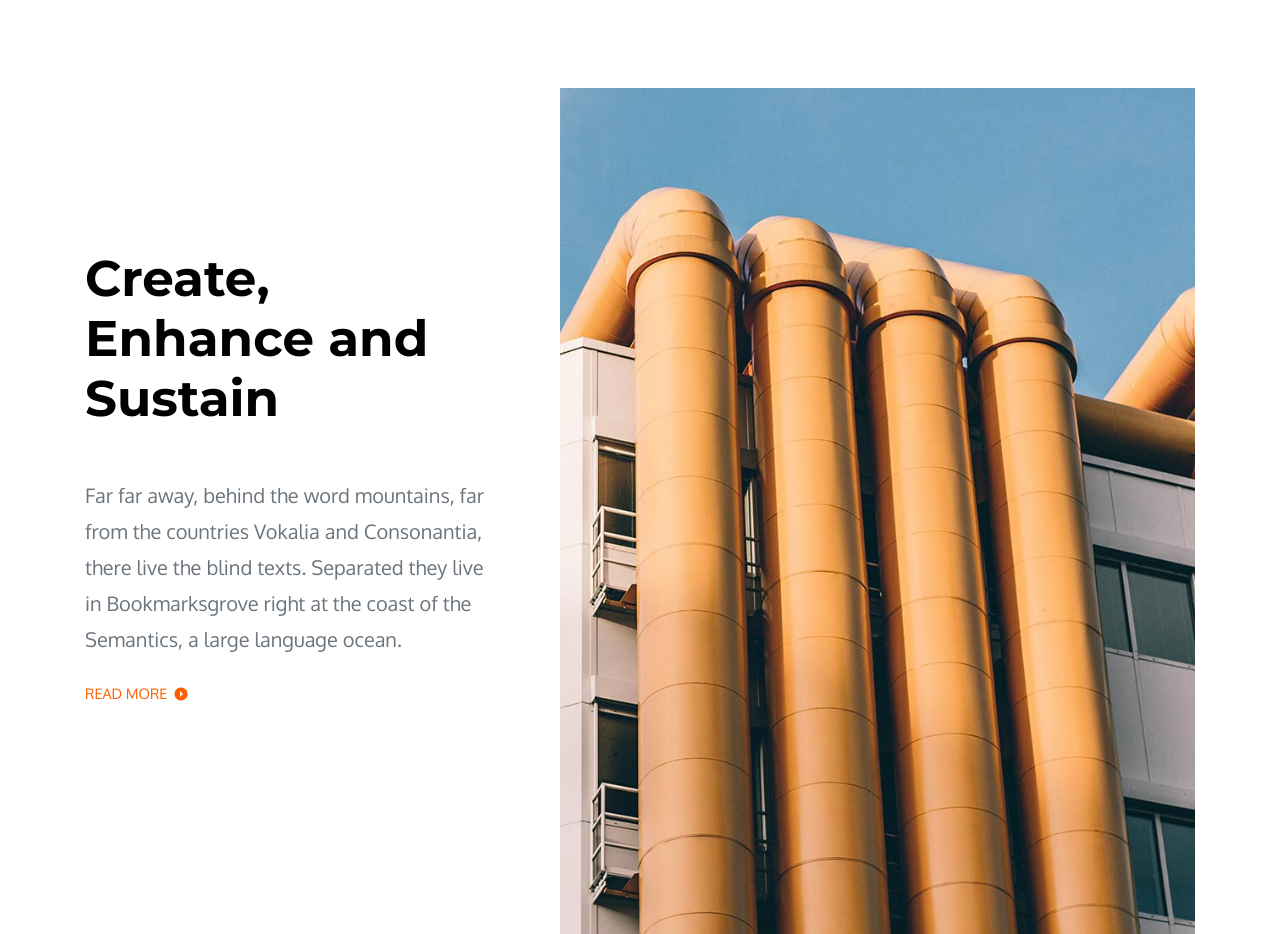
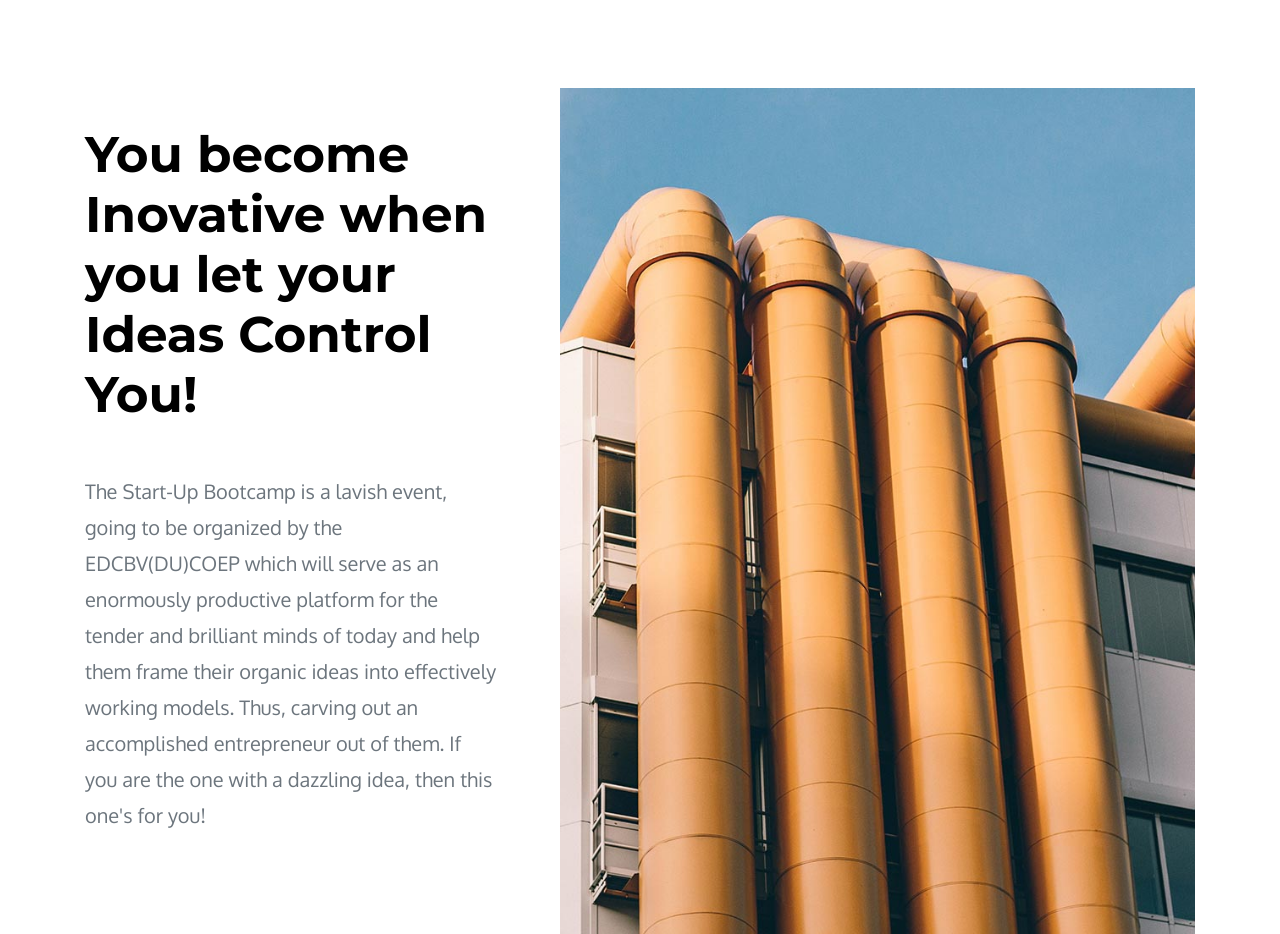
Before and after one commit to EDCBVUCOEP/bootcamp-19, a plain HTML site: page index.html in a window 1280 px wide. Shown: the part 4180-5114 px from the top of the page. Drawn offline with Linux system fonts and the light colour scheme; files whose address does not match are found by name.

Commit message:
added about us

```diff
--- a/index.html
+++ b/index.html
@@ -267,10 +267,11 @@
                 </div>
                 <div class="col-md-5 pr-md-5 mb-5">
                     <div class="block-41">
-                        <h2 class="block-41-heading mb-5">Create, Enhance and Sustain</h2>
+                        <h2 class="block-41-heading mb-5">You become Inovative when you let your Ideas Control You!</h2>
                         <div class="block-41-text">
-                            <p>Far far away, behind the word mountains, far from the countries Vokalia and Consonantia, there live the blind texts. Separated they live in Bookmarksgrove right at the coast of the Semantics, a large language ocean.</p>
-                            <p><a href="#" class="readmore">Read More <span class="ion-android-arrow-dropright-circle"></span></a></p>
+                            <p>The Start-Up Bootcamp is a lavish event, going to be organized by the EDCBV(DU)COEP which will serve as an enormously productive platform for the tender and brilliant minds of today and help them frame their organic ideas into effectively working models. Thus, carving out an accomplished entrepreneur out of them.
+                                If you are the one with a dazzling idea, then this one's for you!</p>
+                            <!-- <p><a href="#" class="readmore">Read More <span class="ion-android-arrow-dropright-circle"></span></a></p> -->
                         </div>
                     </div>
                 </div>
```
